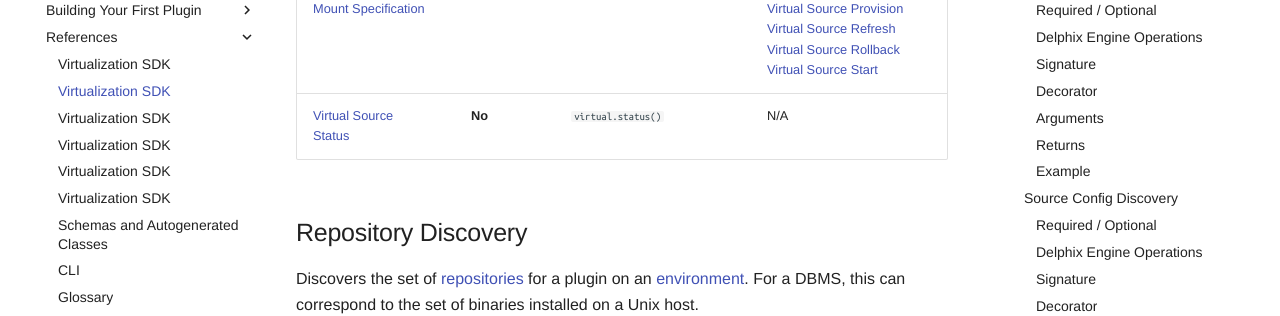
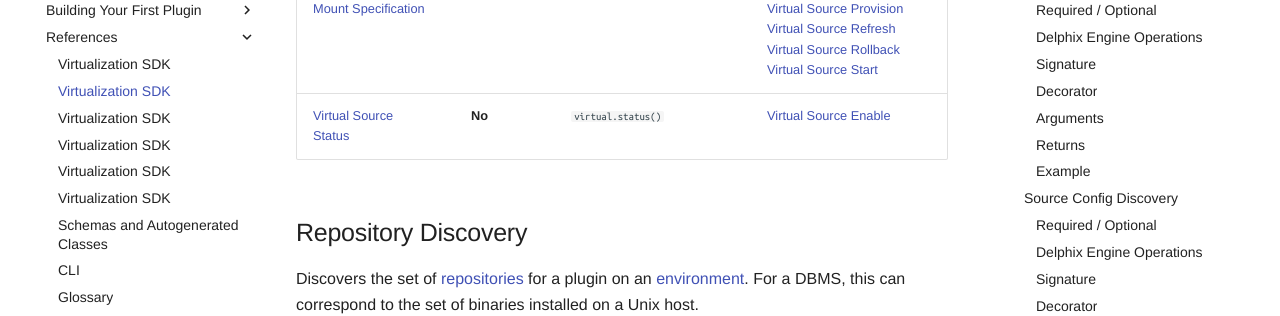
Before and after one commit to delphix/virtualization-sdk, an MkDocs documentation site: the page built from docs/References/Plugin_Operations.md, in a window 1280 px wide and 900 px high, scrolled down 1598 px. Shown: the part 152-468 px from the top of the window. Built offline with MkDocs 1.6.1 and Material for MkDocs 9.7.7, drawn with Linux system fonts in a browser that asks for light colours; some web fonts are replaced; some of the changed text lies outside the part shown.

Commit message:
Update Virtual Source Enable Workflow to include Status

```diff
--- a/docs/References/Plugin_Operations.md
+++ b/docs/References/Plugin_Operations.md
@@ -34,7 +34,7 @@ Plugin Operation | **Required** | Decorator | Delphix Engine Operations
 [Virtual Source<br/>Pre-Snapshot](#virtual-source-pre-snapshot) | **No** | `virtual.pre_snapshot()` | [Virtual Source Snapshot](Workflows.md#virtual-source-snapshot)
 [Virtual Source<br/>Post-Snapshot](#virtual-source-post-snapshot) | **Yes** | `virtual.post_snapshot()` | [Virtual Source Snapshot](Workflows.md#virtual-source-snapshot)
 [Virtual Source<br>Mount Specification](#virtual-source-mount-specification) | **Yes** | `virtual.mount_specification()` | [Virtual Source Enable](Workflows.md#virtual-source-enable)<br/>[Virtual Source Provision](Workflows.md#virtual-source-provision)<br/>[Virtual Source Refresh](Workflows.md#virtual-source-refresh)<br/>[Virtual Source Rollback](Workflows.md#virtual-source-rollback)<br/>[Virtual Source Start](Workflows.md#virtual-source-start)
-[Virtual Source<br/>Status](#virtual-source-status) | **No** | `virtual.status()` | N/A
+[Virtual Source<br/>Status](#virtual-source-status) | **No** | `virtual.status()` | [Virtual Source Enable](Workflows.md#virtual-source-enable)
 
 
 ## Repository Discovery
@@ -1032,7 +1032,7 @@ If not implemented, the platform assumes that the status is `Status.ACTIVE`.
 
 ### Delphix Engine Operations
 
-* N/A
+* [Virtual Source Enable](Workflows.md#virtual-source-enable)
 
 ### Signature
 
```
Also changed, not shown: docs/References/images/VirtualSourceEnable.png.
